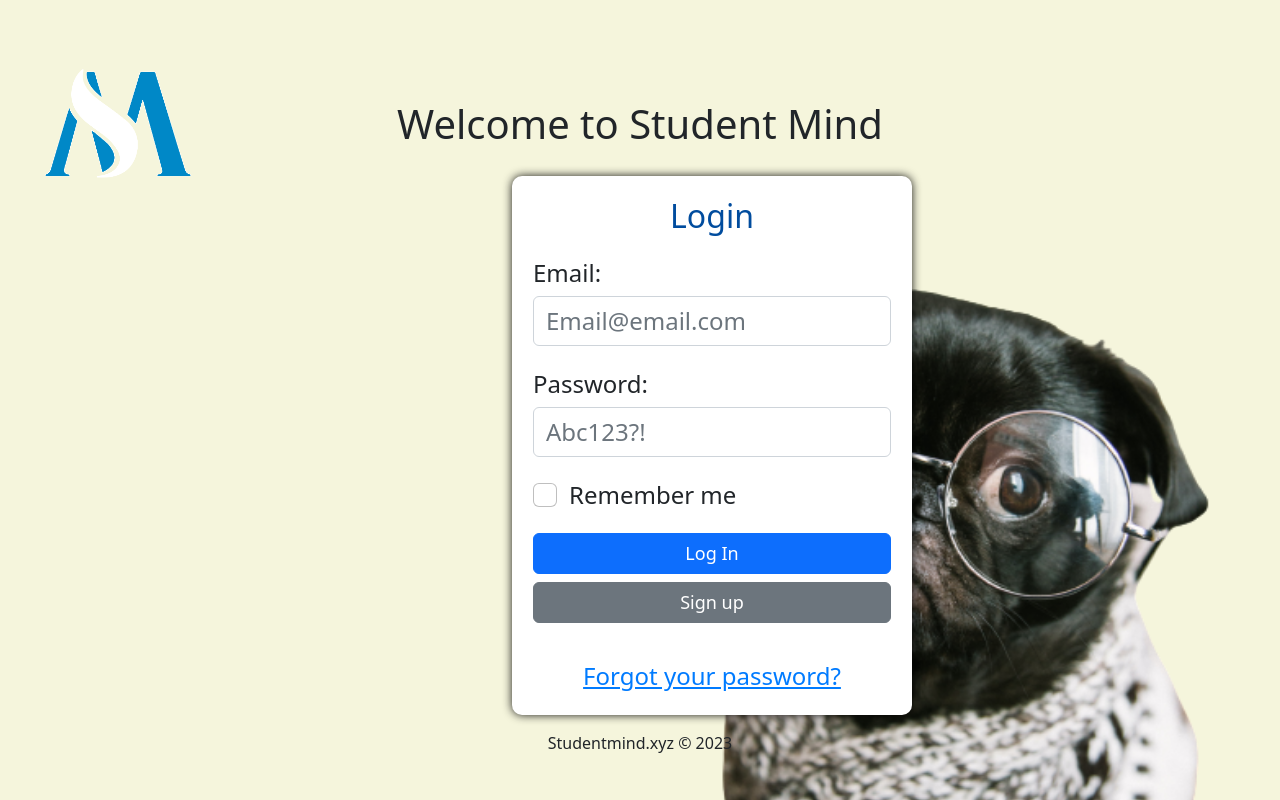
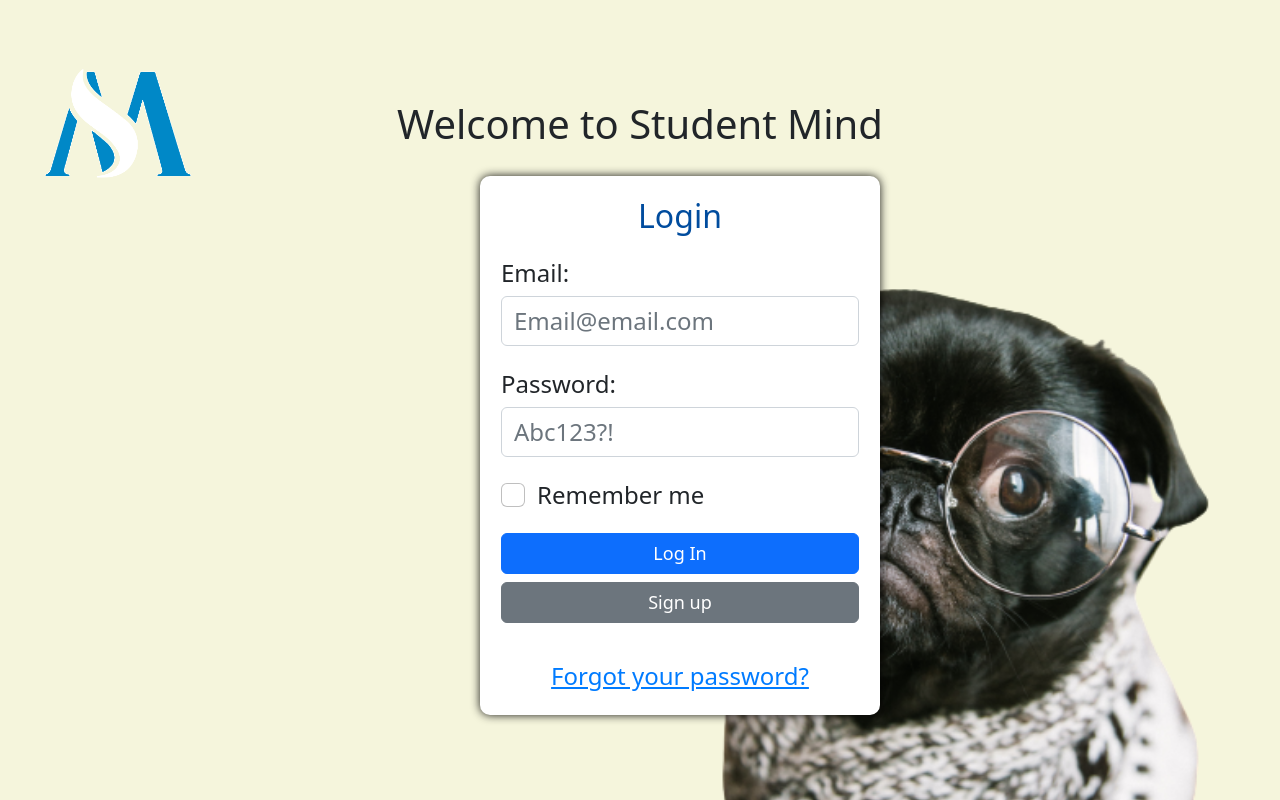
Before and after one commit to Dame2Dolla/TechyDev, a React (Create React App) app in the folder my-app/: page / in a window 1280 px wide. Shown: the top 800 px of the page. Built offline with nearby package versions, Linux system fonts and the light colour scheme.

Commit message:
CSS for the loginForm.js
Changed position of the Login form to ensure it stays in the middle of the screen regardless of different displays.

```diff
--- a/my-app/src/component/LoginForm/LoginForm.scss
+++ b/my-app/src/component/LoginForm/LoginForm.scss
@@ -2,7 +2,8 @@
   position: relative;
   max-width: 400px;
   margin-top: 10%;
-  margin-left: 40%;
+  margin-left: 37.5%;
+  margin-bottom: 37.5%;
   padding: 20px;
   background-color: #fff;
   border: 1px solid #0000;
```
